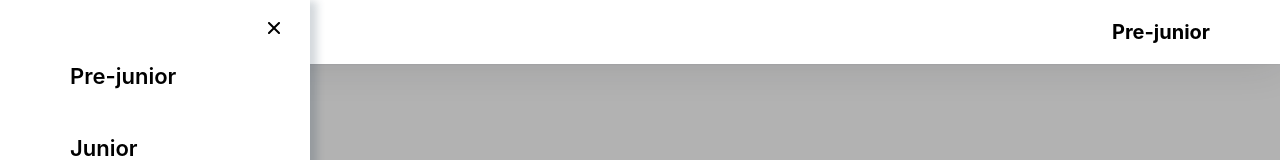
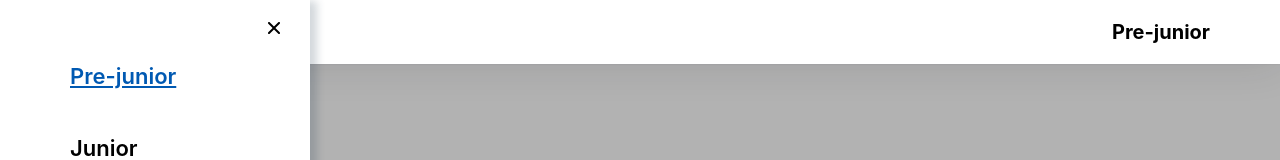
Before and after one commit to Dmitry-Klyuev/incubator-hometask, a React (Create React App) app: page /#/pre-junior in a window 1280 px wide. Both pictures are taken after a click on the picture 82 px from the left and 32 px from the top of the page. Shown: the top 160 px of the page. Built offline with nearby package versions, Linux system fonts and the light colour scheme.

Commit message:
push fix6

```diff
--- a/src/s2-homeworks/hw05/sidebar/Sidebar.tsx
+++ b/src/s2-homeworks/hw05/sidebar/Sidebar.tsx
@@ -13,8 +13,6 @@ type PropsType = {
 export const Sidebar: FC<PropsType> = ({open, handleClose}) => {
     const sidebarClass = s.sidebar
         + (open ? ' ' + s.open : '')
-
-    const currentPath = location.pathname
     return (
         <>
             {/*затемнение справа от открытого меню*/}
@@ -34,7 +32,7 @@ export const Sidebar: FC<PropsType> = ({open, handleClose}) => {
                         id={'hw5-pre-junior-link'}
                         to={PATH.PRE_JUNIOR}
                         onClick={handleClose}
-                        className={({ isActive }) => (isActive ? " " +'active' : undefined)}
+                        className={({ isActive }) => (isActive ? " " + s.active : undefined)}
                    >
                         Pre-junior
                     </NavLink>
```
